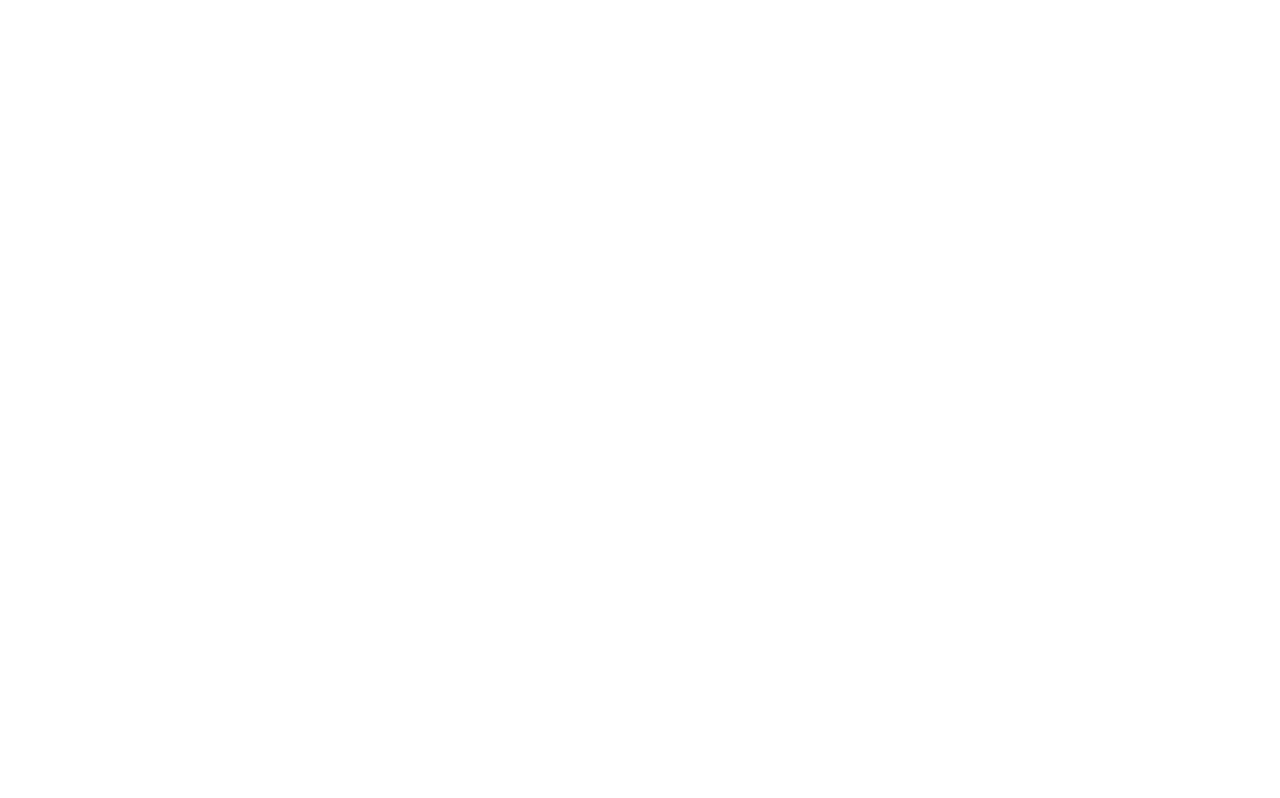
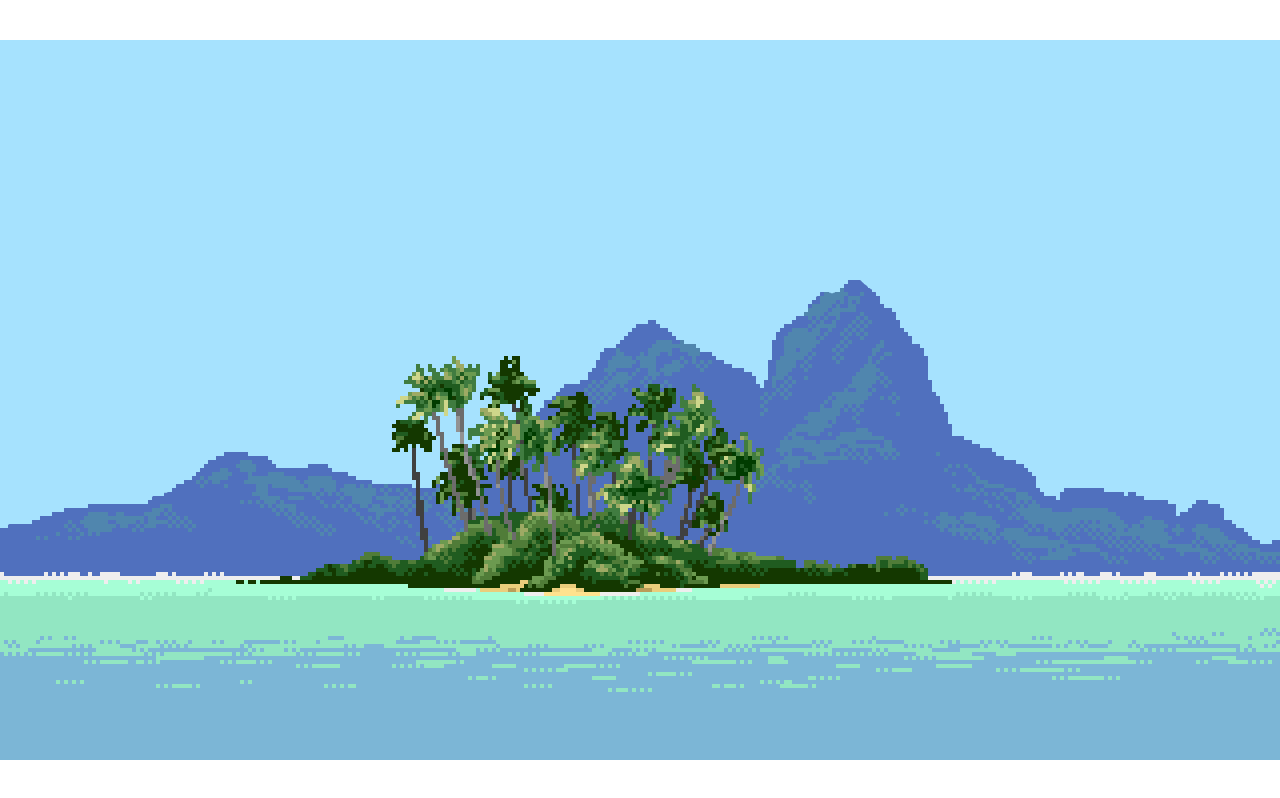
Before and after one commit to AaronHe09/portfolio, a Next.js app in the folder portfolio/: page / in a window 1280 px wide. Built offline with nearby package versions, Linux system fonts and the light colour scheme.

Commit message:
added background image island

```diff
--- a/portfolio/app/globals.css
+++ b/portfolio/app/globals.css
@@ -19,3 +19,14 @@
   --shadow: 0 0 3px white, 0 0 3px white, 0 0 3px white, 0 0 3px white;
   --dark-shadow: 0 0 3px black, 0 0 3px black, 0 0 3px black, 0 0 3px black;
 }
+
+html {
+  scroll-behavior: smooth;
+}
+
+main {
+  background-image: url("../public/island.webp");
+  background-size: 100%;
+  background-repeat: no-repeat;
+  background-position: center;
+}
--- a/portfolio/app/layout.tsx
+++ b/portfolio/app/layout.tsx
@@ -1,22 +1,21 @@
-import './globals.css'
-import type { Metadata } from 'next'
-import { Inter } from 'next/font/google'
-
-const inter = Inter({ subsets: ['latin'] })
+import "./globals.css";
+import type { Metadata } from "next";
 
 export const metadata: Metadata = {
-  title: 'Create Next App',
-  description: 'Generated by create next app',
-}
+  title: "Portfolio",
+  description: "Portfolio",
+};
 
 export default function RootLayout({
   children,
 }: {
-  children: React.ReactNode
+  children: React.ReactNode;
 }) {
   return (
     <html lang="en">
-      <body className={inter.className}>{children}</body>
+      <body className="min-h-screen">
+        <main className="h-screen  ">{children}</main>
+      </body>
     </html>
-  )
+  );
 }
--- a/portfolio/app/page.tsx
+++ b/portfolio/app/page.tsx
@@ -1 +1,3 @@
-export default function Home() {}
+export default function Home() {
+  return <section></section>;
+}
--- /dev/null
+++ b/portfolio/components/Navbar.tsx
@@ -0,0 +1,16 @@
+const Navbar = () => {
+  return (
+    <head>
+      <nav>
+        <ul>
+          <li>Home</li>
+          <li>About</li>
+          <li>Projects</li>
+          <li>Contact</li>
+        </ul>
+      </nav>
+    </head>
+  );
+};
+
+export default Navbar;
```
Also changed, not shown: portfolio/public/island.webp (added).
